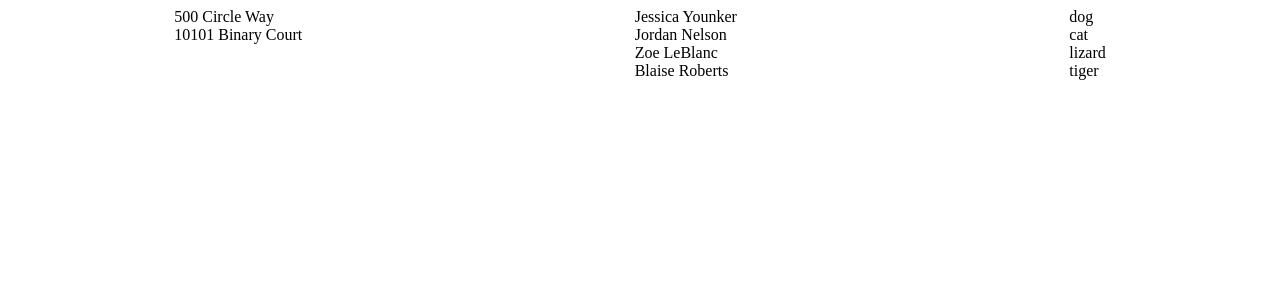
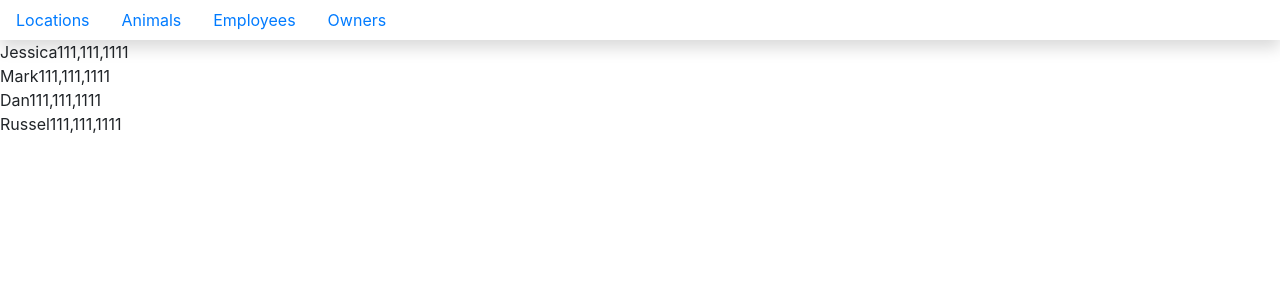
Before and after one commit to ashwinp94/React-Kennel, a React (Create React App) app: page /owners in a window 1280 px wide. Shown: the top 300 px of the page. Built offline with nearby package versions, Linux system fonts and the light colour scheme.

Commit message:
Exercise for chapter 2 navbar owners-list

```diff
--- a/package.json
+++ b/package.json
@@ -3,8 +3,10 @@
   "version": "0.1.0",
   "private": true,
   "dependencies": {
+    "bootstrap": "^4.2.1",
     "react": "^16.7.0",
     "react-dom": "^16.7.0",
+    "react-router-dom": "^4.3.1",
     "react-scripts": "2.1.3"
   },
   "scripts": {
--- /dev/null
+++ b/src/components/ApplicationViews.js
@@ -0,0 +1,65 @@
+import { Route } from 'react-router-dom'
+import React, { Component } from "react"
+import AnimalList from './animal/AnimalList'
+import LocationList from './location/LocationList'
+import EmployeeList from './employee/EmployeeList'
+import OwnerList from './owners/OwnerList';
+
+
+class ApplicationViews extends Component {
+    employeesFromAPI = [
+        { id: 1, name: "Jessica Younker" },
+        { id: 2, name: "Jordan Nelson" },
+        { id: 3, name: "Zoe LeBlanc" },
+        { id: 4, name: "Blaise Roberts" }
+    ]
+
+    locationsFromAPI = [
+        { id: 1, name: "Nashville North", address: "500 Circle Way" },
+        { id: 2, name: "Nashville South", address: "10101 Binary Court" }
+    ]
+
+    animalsFromAPI = [
+        { id: 1, name: "Doodles" },
+        { id: 2, name: "Jack" },
+        { id: 3, name: "Angus" },
+        { id: 4, name: "Henley" },
+        { id: 5, name: "Derkins" },
+        { id: 6, name: "Checkers" }
+    ]
+
+    ownersFromAPI = [
+        { id: 1, name: "Jessica", phone:"111,111,1111"},
+        { id: 2, name: "Mark", phone:"111,111,1111"},
+        { id: 3, name: "Dan", phone:"111,111,1111"},
+        { id: 4, name: "Russel", phone:"111,111,1111"},
+    ]
+
+    state = {
+        employees: this.employeesFromAPI,
+        locations: this.locationsFromAPI,
+        animals: this.animalsFromAPI,
+        owners: this.ownersFromAPI
+    }
+
+    render() {
+        return (
+            <React.Fragment>
+                <Route  path="/locations" render={(props) => {
+                    return <LocationList locations={this.state.locations} />
+                }} />
+                <Route path="/animals" render={(props) => {
+                    return <AnimalList animals={this.state.animals} />
+                }} />
+                <Route path="/employees" render={(props) => {
+                    return <EmployeeList employees={this.state.employees} />
+                }} />
+                <Route path="/owners" render={(props) => {
+                    return <OwnerList owners={this.state.owners} />
+                }} />
+            </React.Fragment>
+        )
+    }
+}
+
+export default ApplicationViews
--- a/src/components/Kennel.js
+++ b/src/components/Kennel.js
@@ -1,52 +1,18 @@
 import React, { Component } from "react"
-import EmployeeList from "./Employee/EmployeeList"
-import LocationList from "./Location/LocationList"
-import AnimalList from "./Animal/AnimalList"
+import NavBar from "./nav/NavBar"
+import ApplicationViews from "./ApplicationViews"
+
 import "./Kennel.css"
+import "bootstrap/dist/css/bootstrap.min.css"
 
 
 class Kennel extends Component {
-
-    /*
-        Although you will eventually be pulling your objects
-        from your json-server API, for this chapter, we're
-        faking it and just creating those arrays in the component
-        itself
-    */
-    // This will eventually get pulled from the API
-    employeesFromAPI = [
-        { id: 1, name: "Jessica Younker" },
-        { id: 2, name: "Jordan Nelson" },
-        { id: 3, name: "Zoe LeBlanc" },
-        { id: 4, name: "Blaise Roberts" }
-    ]
-
-    locationsFromAPI = [
-        { id: 1, name: "Nashville North", address: "500 Circle Way" },
-        { id: 2, name: "Nashville South", address: "10101 Binary Court" }
-    ]
-
-    animalsFromAPI = [
-        {id:1, name: "dog"},
-        {id:2, name: "cat"},
-        {id:3, name: "lizard"},
-        {id:4, name: "tiger"}
-    ]
-
-
-    state = {
-        locations: this.locationsFromAPI,
-        employees: this.employeesFromAPI,
-        animals: this.animalsFromAPI
-    }
-
     render() {
         return (
-            <article className="kennel">
-                <LocationList locations={this.state.locations} />
-                <EmployeeList employees = {this.state.employees} />
-                <AnimalList animals = {this.state.animals}/>
-            </article>
+            <React.Fragment>
+                <NavBar />
+                <ApplicationViews />
+            </React.Fragment>
         )
     }
 }
--- /dev/null
+++ b/src/components/nav/NavBar.js
@@ -0,0 +1,30 @@
+import React, { Component } from "react"
+import { Link } from "react-router-dom"
+import "bootstrap/dist/css/bootstrap.min.css"
+import "./NavBar.css"
+
+
+class NavBar extends Component {
+    render() {
+        return (
+            <nav className="navbar navbar-light light-blue flex-md-nowrap p-0 shadow">
+                <ul className="nav nav-pills">
+                    <li className="nav-item">
+                        <Link className="nav-link" to="/locations">Locations</Link>
+                    </li>
+                    <li className="nav-item">
+                        <Link className="nav-link" to="/animals">Animals</Link>
+                    </li>
+                    <li className="nav-item">
+                        <Link className="nav-link" to="/employees">Employees</Link>
+                    </li>
+                    <li className="nav-item">
+                        <Link className="nav-link" to="/owners">Owners</Link>
+                    </li>
+                </ul>
+            </nav>
+        )
+    }
+}
+
+export default NavBar
--- /dev/null
+++ b/src/components/owners/OwnerList.js
@@ -0,0 +1,18 @@
+import React, { Component } from 'react'
+
+export default class OwnerList extends Component {
+    render() {
+        return (
+            <section className="owners">
+            {
+                this.props.owners.map(owner =>
+                    <div key={owner.id}>
+                    {owner.name}
+                        {owner.phone}
+                    </div>
+                )
+            }
+            </section>
+        );
+    }
+}
--- a/src/index.js
+++ b/src/index.js
@@ -1,5 +1,6 @@
 import ReactDOM from "react-dom"
 import React from 'react'
 import Kennel from "./components/Kennel"
+import {BrowserRouter as Router} from "react-router-dom"
 
-ReactDOM.render(<Kennel />, document.querySelector("#root"));
+ReactDOM.render(<Router><Kennel /></Router>,document.querySelector("#root"));
```
Also changed, not shown: src/components/Kennel.css (line endings or trailing spaces), src/components/nav/NavBar.css (added), 1 other file (tests, documents, lock files or other folders).
